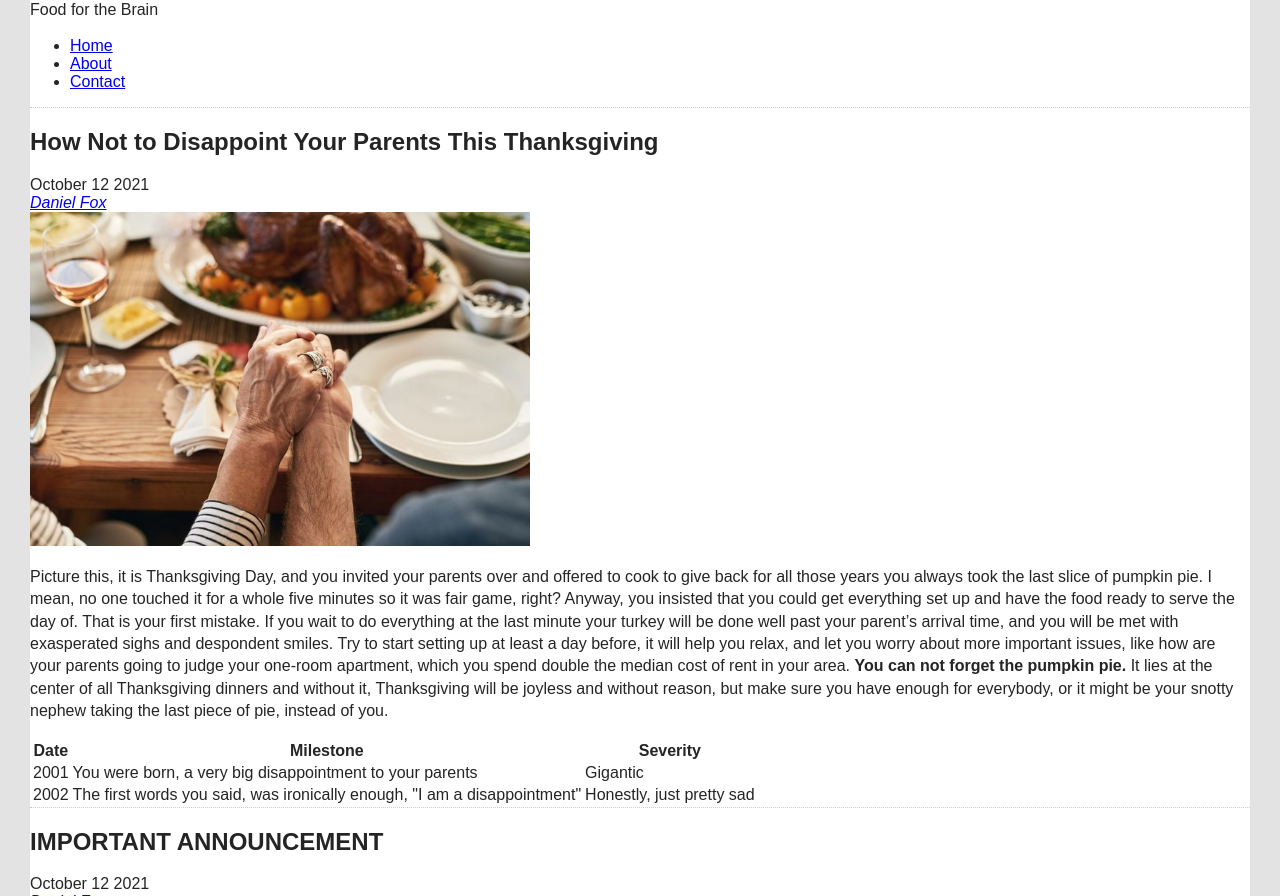
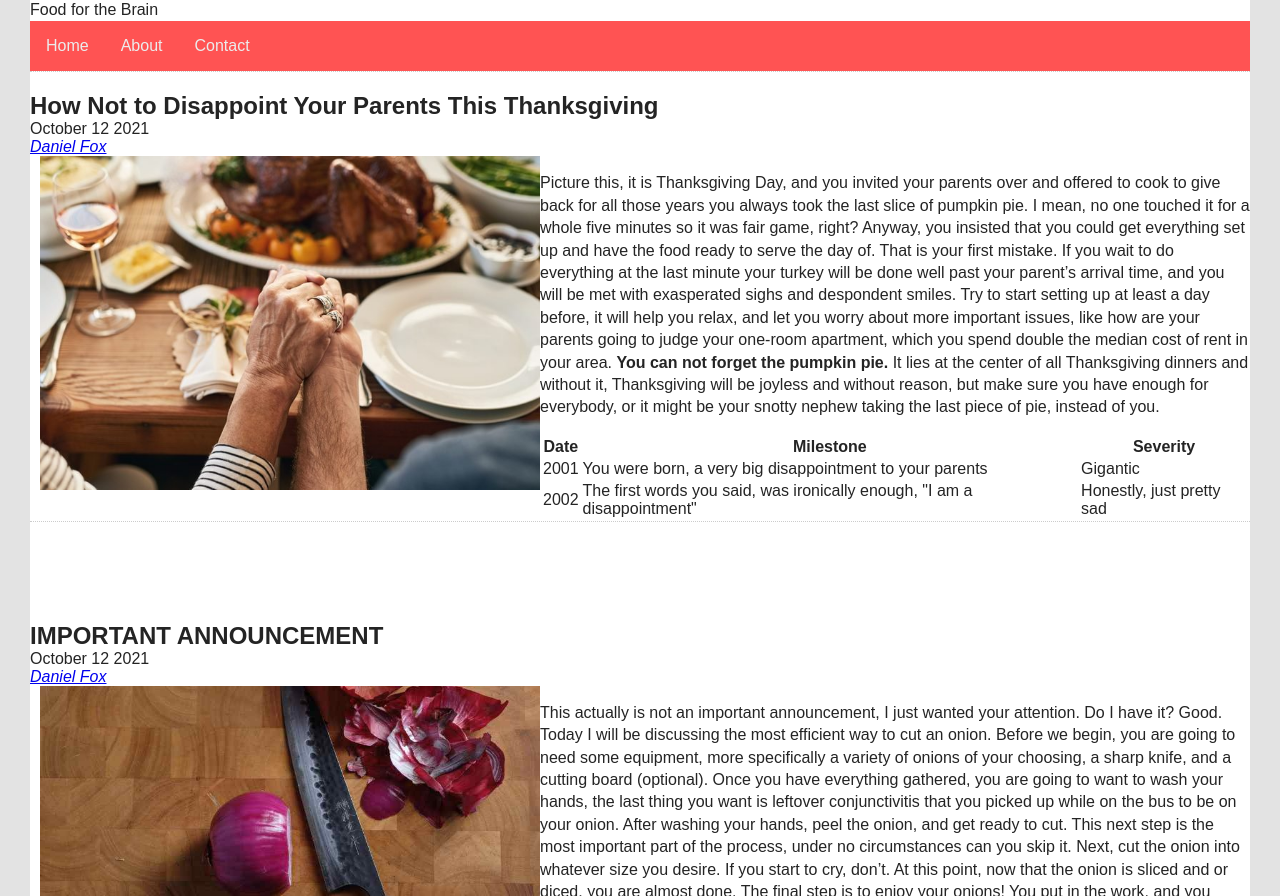
Before and after one commit to Foxtrotts/mi349_blog, a plain HTML site: page index.html in a window 1280 px wide. Shown: the part 96-992 px from the top of the page. Drawn offline with Linux system fonts and the light colour scheme.

Commit message:
Added a TEMP layout + a little more styling
Began creation of the basic layout of the blog page. It still needs a couple tweaks and fixes. Most importantly, I need to get the sticky positioning to work. I also need to improve the layout of my index, and lastly mess around with colors.

```diff
--- a/index.html
+++ b/index.html
@@ -14,7 +14,7 @@
         <h1>The Fox Den</h1>
         <p>Food for the Brain</p>
         <nav>
-            <ul>
+            <ul class="navigation">
                 <li><a href="index.html">Home</a></li>
                 <li><a href="about.html">About</a></li>
                 <li><a href="contact.html">Contact</a></li>
@@ -25,11 +25,11 @@
     <!--This section of the code will be used for main blog post content-->
 
     <section id="blog">
-        <h2>How Not to Disappoint Your Parents This Thanksgiving</h2>
+        <h2 id="thanksgiving-headline">How Not to Disappoint Your Parents This Thanksgiving</h2>
         <article class="blog-post">
             <time datetime="2021-10-12">October 12 2021</time>
             <address class="author"><a rel="author" href="about.html">Daniel Fox</a></address>
-            <img src="Pictures/Thanksgiving.jpg" alt="Your parents silently judging you after you left the turkey in the oven too long and dried it out" width="500">
+            <img id="thanksgiving-picture" src="Pictures/Thanksgiving.jpg" alt="Your parents silently judging you after you left the turkey in the oven too long and dried it out" width="500">
             <p>Picture this, it is Thanksgiving Day, and you invited your parents over and offered to cook to give back for all those years you always took the last slice of pumpkin pie. I mean, no one touched it for a whole five minutes so it was fair game, right? Anyway, you insisted that you could get everything set up and have the food ready to serve the day of. That is your first mistake. If you wait to do everything at the last minute your turkey will be done well past your parent’s arrival time, and you will be met with exasperated sighs and despondent smiles. Try to start setting up at least a day before, it will help you relax, and let you worry about more important issues, like how are your parents going to judge your one-room apartment, which you spend double the median cost of rent in your area. <strong>You can not forget the pumpkin pie.</strong> It lies at the center of all Thanksgiving dinners and without it, Thanksgiving will be joyless and without reason, but make sure you have enough for everybody, or it might be your snotty nephew taking the last piece of pie, instead of you.</p>
             <table>
                 <tr>
@@ -56,8 +56,8 @@
             <h2>IMPORTANT ANNOUNCEMENT</h2>
             <time datetime="2021-10-12">October 12 2021</time>
             <address class="author"><a rel="author" href="about.html">Daniel Fox</a></address>
-            <img src="Pictures/Onion_Slicing.jpg" alt="Onion being sliced" width="500">
-            <p>This actually is not an important announcement, I just wanted your attention. Do I have it? Good. Today I will be discussing the most efficient way to cut an onion. Before we begin, you are going to need some equipment, more specifically a variety of onions of your choosing, a sharp knife, and a cutting board (optional). Once you have everything gathered, you are going to want to wash your hands, the last thing you want is leftover conjunctivitis that you picked up while on the bus to be on your onion. After washing your hands, peel the onion, and get ready to cut. This next step is the most important part of the process, under no circumstances can you skip it. Next, cut the onion into whatever size you desire. If you start to cry, don’t. At this point, now that the onion is sliced and or diced, you are almost done. The final step is to enjoy your onions! You put in the work, and you came out on top. You showed that onion who is the CEO of onion town, and it was not the shallot. The feast of the onion commences, and you, the king of onion.</p>
+            <img id="onion-picture" src="Pictures/Onion_Slicing.jpg" alt="Onion being sliced" width="500">
+            <p>This actually is not an important announcement, I just wanted your attention. Do I have it? Good. Today I will be discussing the most efficient way to cut an onion. Before we begin, you are going to need some equipment, more specifically a variety of onions of your choosing, a sharp knife, and a cutting board (optional). Once you have everything gathered, you are going to want to wash your hands, the last thing you want is leftover conjunctivitis that you picked up while on the bus to be on your onion. After washing your hands, peel the onion, and get ready to cut. This next step is the most important part of the process, under no circumstances can you skip it. Next, cut the onion into whatever size you desire. If you start to cry, don’t. At this point, now that the onion is sliced and or diced, you are almost done. The final step is to enjoy your onions! You put in the work, and you came out on top. You showed that onion who is the CEO of onion town, and it was not the shallot. The feast of the onion commences, and you, sit atop a throne made of tears.</p>
         </article>
     </section>
 
--- a/style.css
+++ b/style.css
@@ -15,6 +15,28 @@ h1{
     margin: 0;
 }
 
+.navigation{
+    background: #ff5353;
+    display: flex;
+    padding: 0px;
+    flex-wrap: wrap;
+    list-style: none;
+    margin: 0;
+    position: sticky;
+    top: 0px;
+}
+
+.navigation a {
+    text-decoration: none;
+    display: block;
+    padding: 1em;
+    color: #ececec;
+}
+
+.navigation a:hover {
+    background: #ffa7a7;
+}
+
 header > p{
     margin: 0;
 }
@@ -29,4 +51,25 @@ p {
 
 .blog-post {
     border-bottom: 1px dotted #ccc;
+    flex: 1;
+    margin-bottom: 100px;
 }
+
+h2{
+    margin-bottom: 0px;
+}
+
+img{
+    float: left;
+}
+
+#thanksgiving-picture {
+    float: left;
+    margin-left: 10px;
+    margin-bottom: 50px;
+}
+
+#onion-picture{
+    float: left;
+    margin-left: 10px;
+}
```
Also changed, not shown: about.html (+1 -1 lines), contact.html (+1 -1 lines).
